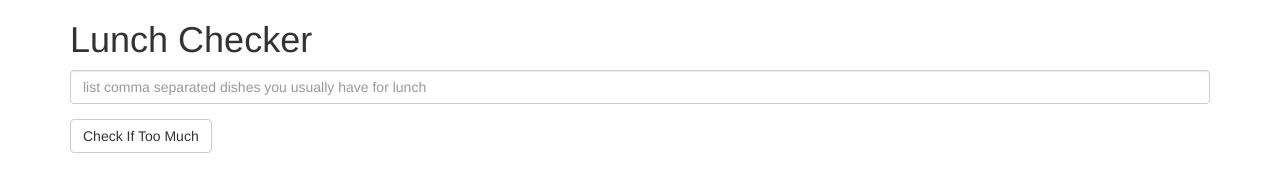
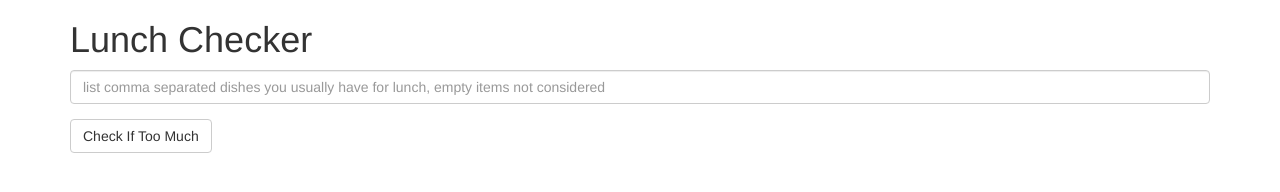
Before and after one commit to ediskrad/coursera-angularjs, a plain HTML site: page module1-solution/index.html in a window 1280 px wide. Drawn offline with Linux system fonts and the light colour scheme.

Commit message:
Warning about empty items

```diff
--- a/module1-solution/index.html
+++ b/module1-solution/index.html
@@ -16,7 +16,7 @@
 
          <div class="form-group">
              <input id="lunch-menu" type="text"
-             placeholder="list comma separated dishes you usually have for lunch"
+             placeholder="list comma separated dishes you usually have for lunch, empty items not considered"
              class="form-control" ng-model="list"
              style="border-color:{{color}};">
          </div>
```
